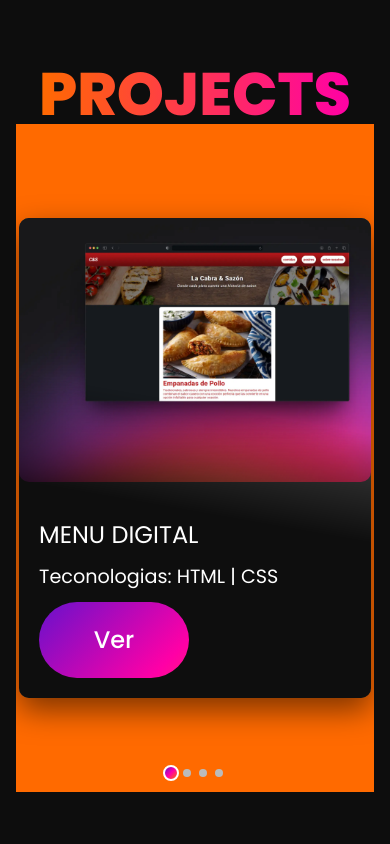
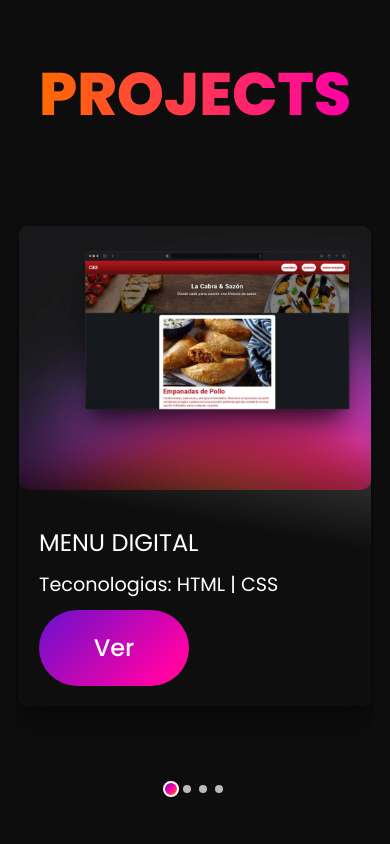
Before and after one commit to facuuurz/Portafolio-Facundo-Ramirez, a website: page index.html in a window 390 px wide. Shown: the part 800-1644 px from the top of the page. Drawn offline with nearby package versions, Linux system fonts and the light colour scheme.

Commit message:
test mt in swiper-pagination

```diff
--- a/src/css/swiper.css
+++ b/src/css/swiper.css
@@ -77,8 +77,7 @@ background: linear-gradient(10deg, rgba(0, 0, 0, 0.78) 17%, rgba(255, 255, 255,
     .swiper{
         display: flex;
         align-items: center;
-        background-color: #ff6a00;
-        height: calc(100vh - 11rem);
+        height: calc(100vh - 10rem);
     }
 
     .swiper-wrapper{
```
